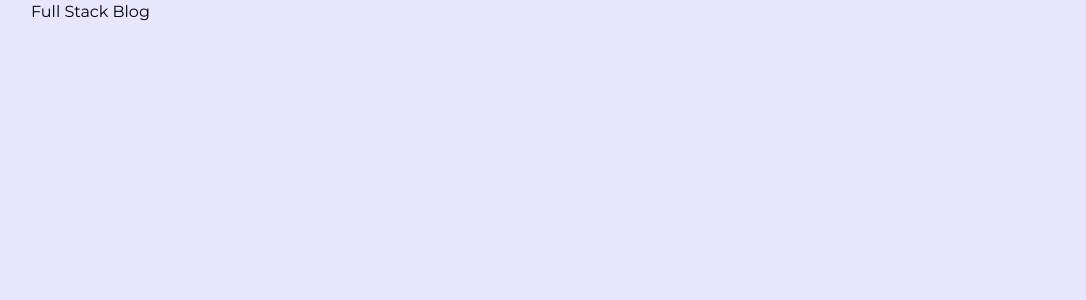
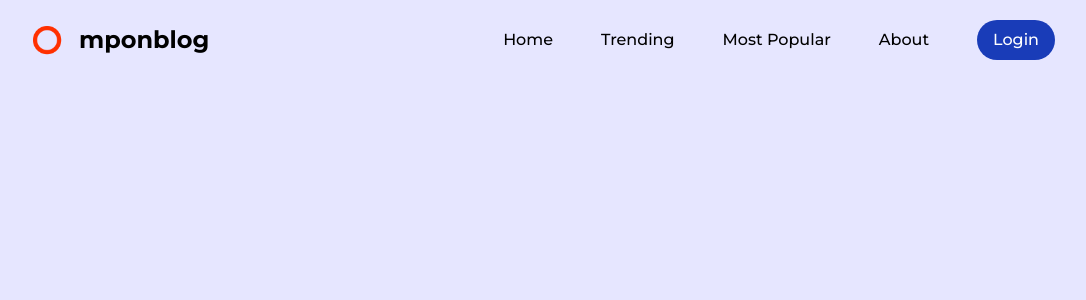
Before and after one commit to mpondev/blog-full-stack, a React (Vite) app: page / in a window 1280 px wide. Shown: the top 300 px of the page, without its empty margins (97-1183 px from the left). Built offline with nearby package versions, Linux system fonts and the light colour scheme.

Commit message:
Add Navbar component with hamburger menu

```diff
--- a/src/App.jsx
+++ b/src/App.jsx
@@ -1,7 +1,9 @@
+import Navbar from './components/Navbar';
+
 function App() {
   return (
     <div className="px-4 md:px-8 lg:px-16 xl:px-32 2xl:px-64">
-      Full Stack Blog
+      <Navbar />
     </div>
   );
 }
--- /dev/null
+++ b/src/components/Navbar.jsx
@@ -0,0 +1,53 @@
+import { useState } from 'react';
+
+const Navbar = () => {
+  const [isOpen, setIsOpen] = useState(false);
+
+  return (
+    <div className="w-full h-16 md:h-20 flex items-center justify-between">
+      <div className="flex items-center gap-4 text-2xl font-bold">
+        <img src="/favicon.svg" className="size-8" alt="Logo" />
+        <span>mponblog</span>
+      </div>
+
+      <div className="md:hidden">
+        <div
+          className="cursor-pointer text-3xl"
+          onClick={() => setIsOpen(prev => !prev)}
+        >
+          {isOpen ? 'X' : '☰'}
+        </div>
+
+        <div
+          className={`w-full h-screen flex flex-col items-center justify-center gap-8 font-medium text-lg absolute top-16 transition-all ease-in-out ${
+            isOpen ? '-right-0' : '-right-full'
+          }`}
+        >
+          <a href="/">Home</a>
+          <a href="/">Trending</a>
+          <a href="/">Most Popular</a>
+          <a href="/">About</a>
+          <a href="/">
+            <button className="py-2 px-4 rounded-3xl bg-blue-800 text-white">
+              Login
+            </button>
+          </a>
+        </div>
+      </div>
+
+      <div className="hidden md:flex items-center gap-8 xl:gap-12 font-medium">
+        <a href="/">Home</a>
+        <a href="/">Trending</a>
+        <a href="/">Most Popular</a>
+        <a href="/">About</a>
+        <a href="/">
+          <button className="py-2 px-4 rounded-3xl bg-blue-800 text-white">
+            Login
+          </button>
+        </a>
+      </div>
+    </div>
+  );
+};
+
+export default Navbar;
```
